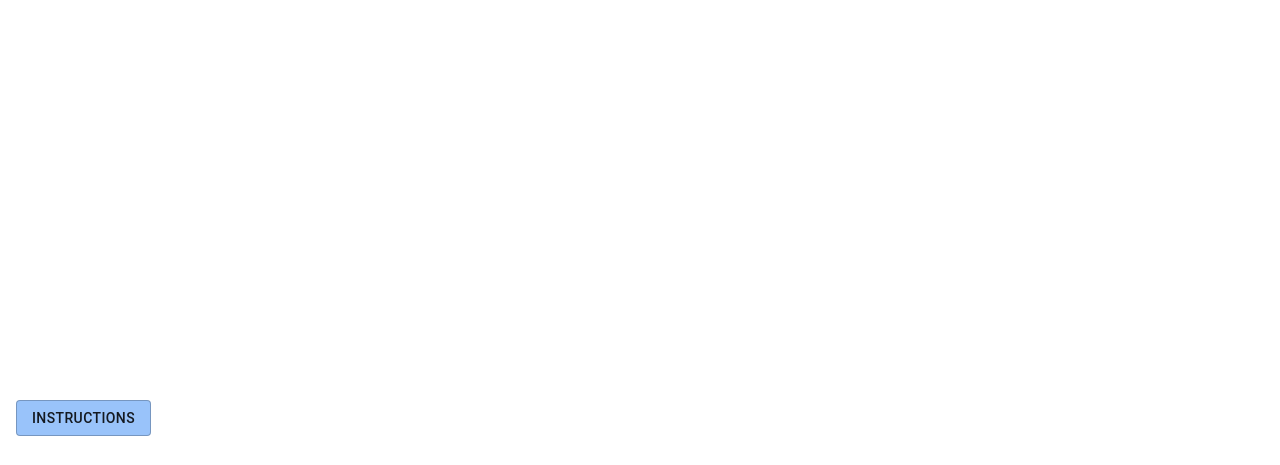
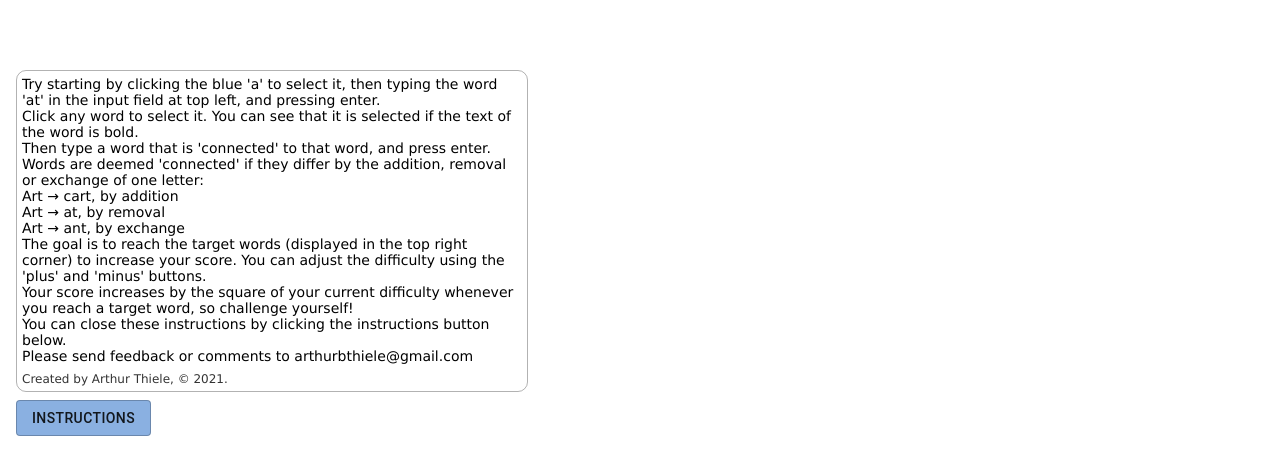
Before and after one commit to arthurbthiele/web-journey, a React (Create React App) app: page / in a window 1280 px wide. Shown: the part 348-813 px from the top of the page. Built offline with nearby package versions, Linux system fonts and the light colour scheme.

Commit message:
Toggle instructions on at startup, and expand instructions.

```diff
--- a/package.json
+++ b/package.json
@@ -42,6 +42,7 @@
   },
   "homepage": "http://arthurbthiele.github.io/word-journey",
   "devDependencies": {
-    "gh-pages": "^3.2.3"
+    "gh-pages": "^3.2.3",
+    "prettier": "2.4.1"
   }
 }
--- a/src/components/InstructionsController/Instructions.jsx
+++ b/src/components/InstructionsController/Instructions.jsx
@@ -5,18 +5,30 @@ export const Instructions = () => (
     <Text
       style={{
         marginBottom: 8,
-        width: 228,
+        width: 500,
+        border: "1px solid rgba(0, 0, 0, 0.3)",
+        borderRadius: 10,
+        padding: 5,
       }}
     >
       Try starting by clicking the blue 'a' to select it, then typing the word
-      'at' in the input field at top left. <br />
-      You can input other words by clicking the source word to select it and
-      entering a connected word using the input in the top left. <br />
+      'at' in the input field at top left, and pressing enter. <br />
+      Click any word to select it. You can see that it is selected if the text
+      of the word is bold. <br />
+      Then type a word that is 'connected' to that word, and press enter. <br />
       Words are deemed 'connected' if they differ by the addition, removal or
-      exchange of one letter. <br />
+      exchange of one letter: <br />
       Art → cart, by addition <br />
       Art → at, by removal <br />
       Art → ant, by exchange <br />
+      The goal is to reach the target words (displayed in the top right corner)
+      to increase your score. You can adjust the difficulty using the 'plus' and
+      'minus' buttons. <br />
+      Your score increases by the square of your current difficulty whenever you
+      reach a target word, so challenge yourself! <br />
+      You can close these instructions by clicking the instructions button
+      below. <br />
+      Please send feedback or comments to arthurbthiele@gmail.com
       <Text style={{ ...fonts.secondary.footer, marginTop: 8 }}>
         Created by Arthur Thiele, © 2021.
       </Text>
--- a/src/components/InstructionsController/InstructionsController.jsx
+++ b/src/components/InstructionsController/InstructionsController.jsx
@@ -3,7 +3,7 @@ import { Instructions } from "./Instructions";
 import { ShowInstructionsButton } from "./ShowInstructionsButton";
 
 export const InstructionsController = () => {
-  const [showInstructions, setShowInstructions] = useState(false);
+  const [showInstructions, setShowInstructions] = useState(true);
   const toggleShowInstructions = () => {
     setShowInstructions(!showInstructions);
   };
```
Also changed, not shown: 2 other files (tests, documents, lock files or other folders).
